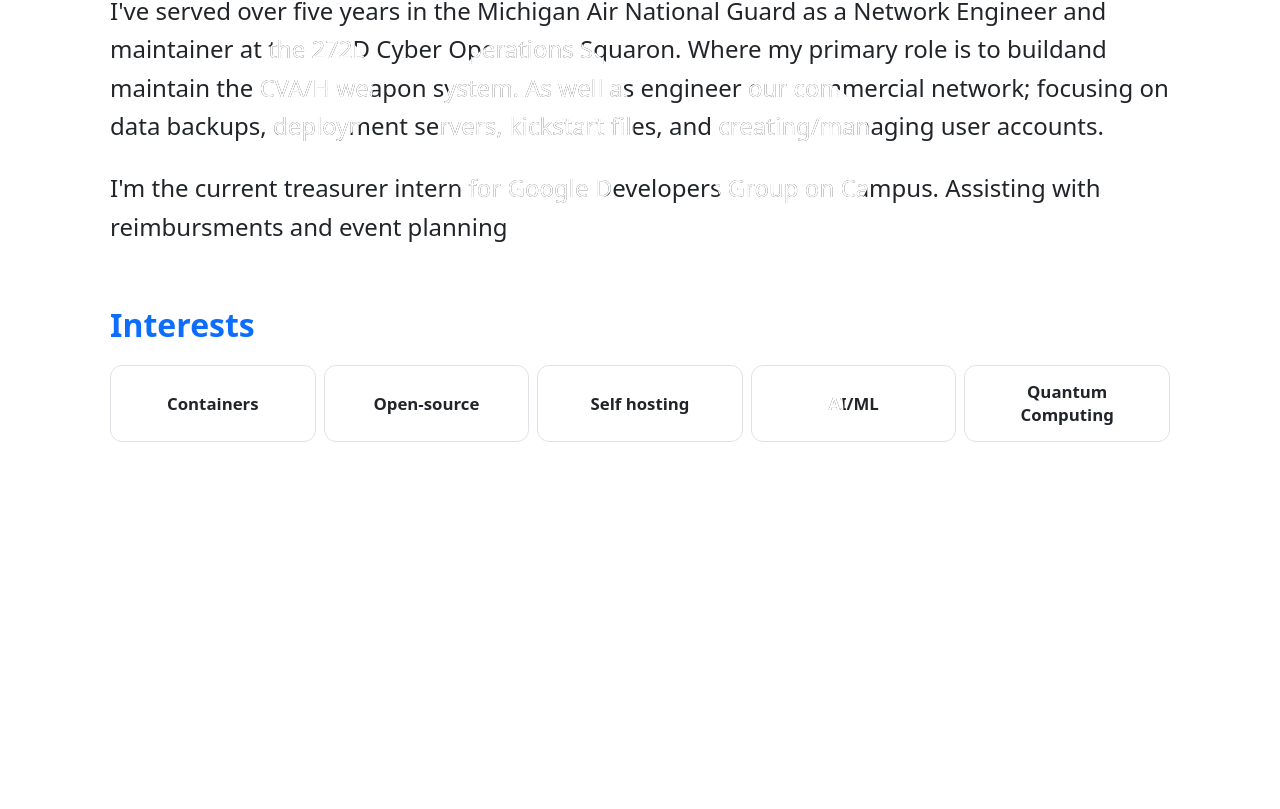
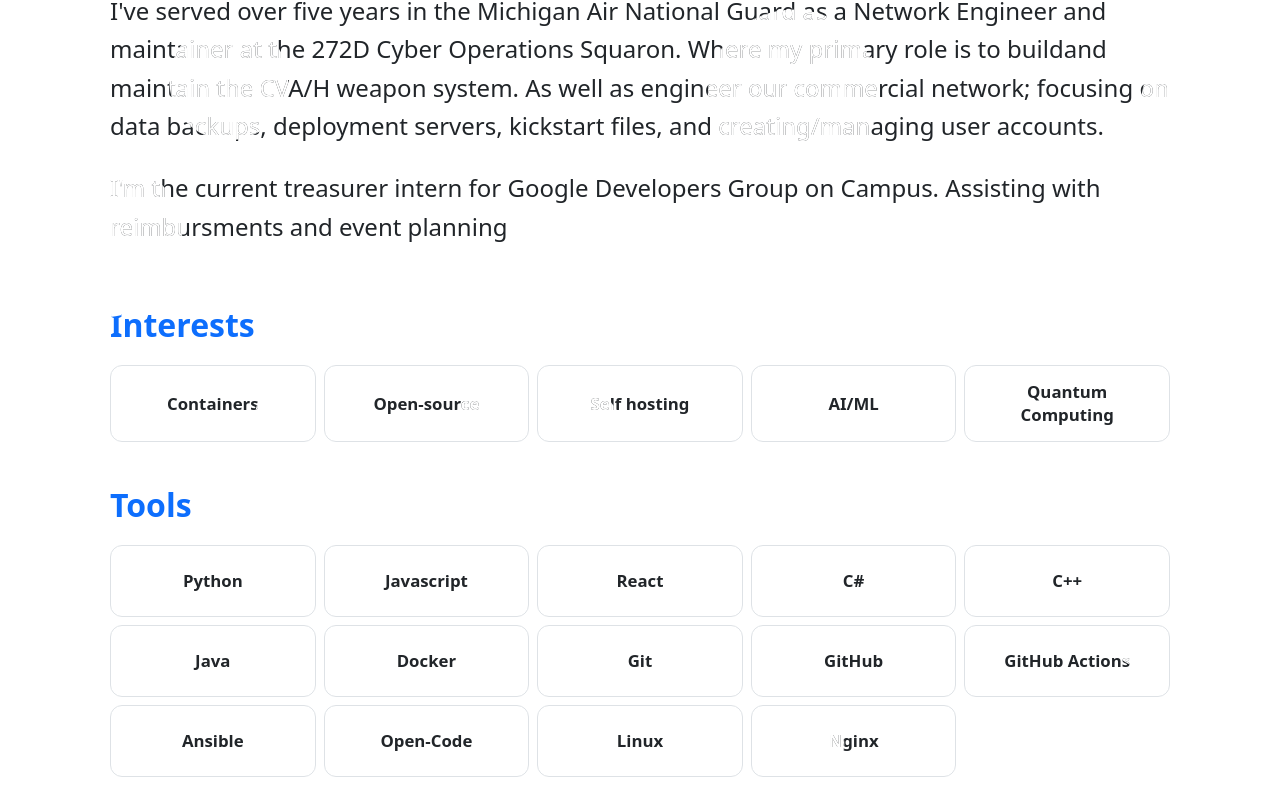
Before and after one commit to Aaron4554/web-portfolio, a React (Vite) app in the folder frontend/: page / in a window 1280 px wide. Shown: the part 1102-1911 px from the top of the page. Before the commit the page ends 1576 px from the top, so only its background shows below. Built offline with nearby package versions, Linux system fonts and the light colour scheme.

Commit message:
Added tools

```diff
--- a/frontend/src/App.tsx
+++ b/frontend/src/App.tsx
@@ -3,6 +3,7 @@ import Header from "./components/Header";
 import Hero from "./components/Hero";
 import Bio from "./components/Bio";
 import Interests from "./components/Interests";
+import Tools from "./components/Tools";
 
 function App() {
   return (
@@ -12,6 +13,7 @@ function App() {
         <Hero />
         <Bio />
         <Interests />
+        <Tools />
       </main>
     </BubbleBackground>
   );
--- /dev/null
+++ b/frontend/src/components/Tools.css
@@ -0,0 +1,66 @@
+.tools__inner {
+  width: 100%;
+  max-width: 1100px;
+  margin: 0 auto;
+  padding: 0 1.25rem 2rem;
+}
+
+.tools__section {
+  margin: 0.75rem 0 1.25rem;
+  font-size: clamp(1.75rem, 2.5vw, 2.5rem);
+  font-weight: 600;
+  color: var(--bs-link-color);
+}
+
+.tools__grid {
+  position: relative;
+  display: grid;
+  grid-template-columns: repeat(auto-fill, minmax(min(100%, 11rem), 1fr));
+  gap: 0.5rem;
+  margin: 0;
+  padding: 0;
+  list-style: none;
+}
+
+.tools-tile {
+  position: relative;
+  display: flex;
+  align-items: center;
+  justify-content: center;
+  min-height: 4.5rem;
+  padding: 0.9rem 1rem;
+  border: 1px solid var(--bs-border-color);
+  border-radius: 12px;
+  text-align: center;
+  transform: translate(var(--dx, 0px), var(--dy, 0px));
+  transition:
+    transform 0.45s cubic-bezier(0.22, 1, 0.36, 1),
+    box-shadow 0.45s cubic-bezier(0.22, 1, 0.36, 1),
+    border-color 0.3s ease;
+}
+
+.tools-tile__text {
+  margin: 0;
+  font-size: 1.05rem;
+  font-weight: 600;
+  line-height: 1.4;
+}
+
+@media (hover: hover) {
+  .tools-tile:hover {
+    z-index: 2;
+    transform: translateY(-8px) scale(1.06);
+    border-color: var(--bs-link-color);
+    box-shadow: 0 16px 30px rgba(0, 0, 0, 0.28);
+  }
+}
+
+@media (prefers-reduced-motion: reduce) {
+  .tools-tile {
+    transition: none;
+  }
+
+  .tools-tile:hover {
+    transform: none;
+  }
+}
--- /dev/null
+++ b/frontend/src/components/Tools.tsx
@@ -0,0 +1,91 @@
+import { useRef, type PointerEvent } from "react";
+import Ink from "./Ink";
+import "./Tools.css";
+
+const TOOLS = [
+  "Python",
+  "Javascript",
+  "React",
+  "C#",
+  "C++",
+  "Java",
+  "Docker",
+  "Git",
+  "GitHub",
+  "GitHub Actions",
+  "Ansible",
+  "Open-Code",
+  "Linux",
+  "Nginx",
+];
+
+const PUSH_PX = 18; // how far the closest neighbors move
+const REACH = 2.2; // how far the push reaches, in tile widths
+
+function Tools() {
+  const tilesRef = useRef<(HTMLLIElement | null)[]>([]);
+
+  const pushAwayFrom = (active: number) => {
+    const tiles = tilesRef.current;
+    const a = tiles[active];
+    if (!a) return;
+    const ax = a.offsetLeft + a.offsetWidth / 2;
+    const ay = a.offsetTop + a.offsetHeight / 2;
+    const reach = a.offsetWidth * REACH;
+
+    tiles.forEach((el, i) => {
+      if (!el) return;
+      let dx = 0;
+      let dy = 0;
+      if (i !== active) {
+        const vx = el.offsetLeft + el.offsetWidth / 2 - ax;
+        const vy = el.offsetTop + el.offsetHeight / 2 - ay;
+        const dist = Math.hypot(vx, vy) || 1;
+        const amount = Math.max(0, 1 - dist / reach) * PUSH_PX;
+        dx = (vx / dist) * amount;
+        dy = (vy / dist) * amount;
+      }
+      el.style.setProperty("--dx", `${dx.toFixed(1)}px`);
+      el.style.setProperty("--dy", `${dy.toFixed(1)}px`);
+    });
+  };
+
+  const reset = () => {
+    tilesRef.current.forEach((el) => {
+      el?.style.setProperty("--dx", "0px");
+      el?.style.setProperty("--dy", "0px");
+    });
+  };
+
+  const onEnter = (e: PointerEvent<HTMLLIElement>, i: number) => {
+    if (e.pointerType === "touch") return;
+    if (window.matchMedia("(prefers-reduced-motion: reduce)").matches) return;
+    pushAwayFrom(i);
+  };
+
+  return (
+    <section id="tools" className="tools">
+      <div className="tools__inner">
+        <Ink as="h2" className="tools__section">
+          Tools
+        </Ink>
+        <ul className="tools__grid" onPointerLeave={reset}>
+          {TOOLS.map((item, i) => (
+            <li
+              key={item}
+              className="interest-tile"
+              ref={(el) => {
+                tilesRef.current[i] = el;
+              }}
+              onPointerEnter={(e) => onEnter(e, i)}
+            >
+              <Ink className="interest-tile__text">{item}</Ink>
+            </li>
+          ))}
+        </ul>
+      </div>
+    </section>
+  );
+}
+
+export default Tools;
```
